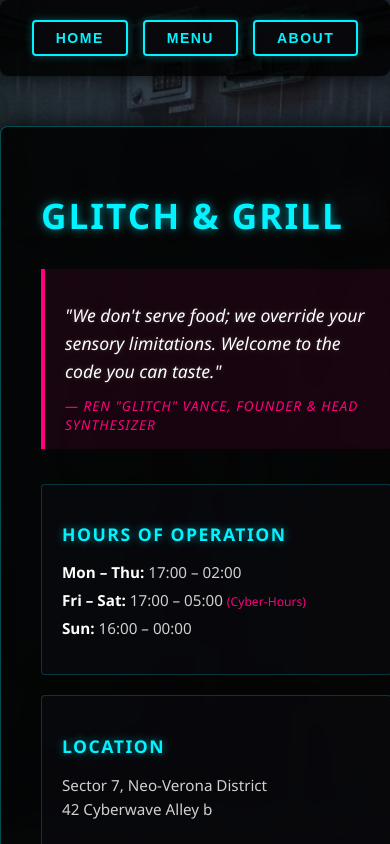
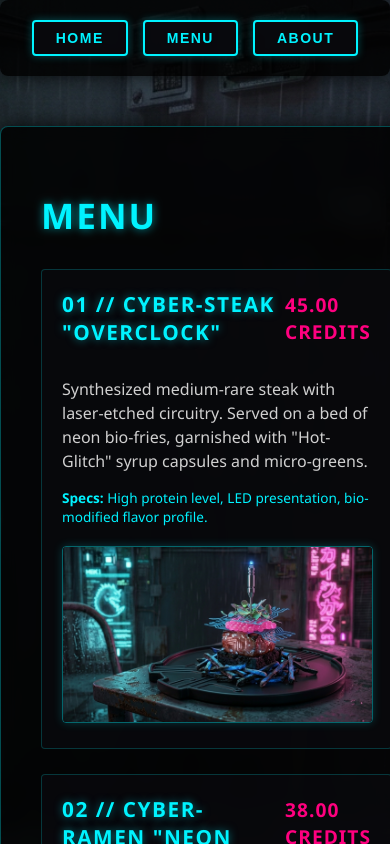
Before and after one commit to dev-groznov/restaurant-page, a website built with webpack: page src/template.html in a window 390 px wide. Both pictures are taken after a click on the button "MENU". Shown: the top 844 px of the page. Built offline with nearby package versions, Linux system fonts and the light colour scheme.

Commit message:
feat: complete Glitch & Grill project release
- Implement dynamic DOM generation for Home, Menu, and About pages
- Add tab switching functionality in index.js

```diff
--- a/package.json
+++ b/package.json
@@ -1,6 +1,7 @@
 {
   "devDependencies": {
     "css-loader": "^7.1.4",
+    "html-loader": "^5.1.0",
     "html-webpack-plugin": "^5.6.8",
     "style-loader": "^4.0.0",
     "webpack": "^5.109.2",
--- a/src/index.js
+++ b/src/index.js
@@ -1,56 +1,27 @@
 import "./styles.css";
+import { createHomePage } from "./script/home.js";
+import { createMenuPage } from "./script/menu.js";
+import { createAboutPage } from "./script/about.js";
+
 
 const content = document.querySelector(".content");
 
-const mainTitle = document.createElement("h1");
-const quote = document.createElement("blockquote");
-const quoteText = document.createElement("p");
-const quoteAuthor = document.createElement("cite");
-const info = document.createElement("div");
-const card1 = document.createElement("div");
-const cardTitle1 = document.createElement("h3");
-const card2 = document.createElement("div");
-const cardTitle2 = document.createElement("h3");
-const scheduleList = document.createElement("ul");
-const locationText = document.createElement("p");
+const homeBtn = document.querySelector(".home-btn");
+homeBtn.addEventListener("click", () => {
+    content.innerHTML = "";
+    createHomePage()
+})
 
-mainTitle.textContent = "Glitch & Grill";
-quoteText.textContent = `"We don't serve food; we override your sensory limitations. Welcome to the code you can taste."`;
-quoteAuthor.textContent = '— Ren "Glitch" Vance, Founder & Head Synthesizer';
-cardTitle1.textContent = "Hours of Operation";
-cardTitle2.textContent = "Location";
+const menuBtn = document.querySelector(".menu-btn");
+menuBtn.addEventListener("click", (e) => {
+    content.innerHTML = "";
+    createMenuPage()
+})
 
-scheduleList.innerHTML = `
-  <li><span>Mon – Thu:</span> 17:00 – 02:00</li>
-  <li><span>Fri – Sat:</span> 17:00 – 05:00 <small>(Cyber-Hours)</small></li>
-  <li><span>Sun:</span> 16:00 – 00:00</li>
-`;
+const aboutBtn = document.querySelector(".about-btn");
+aboutBtn.addEventListener("click", (e) => {
+    content.innerHTML = "";
+    createAboutPage()
+})
 
-locationText.innerHTML = `
-  Sector 7, Neo-Verona District<br>
-  42 Cyberwave Alley b
-`;
-
-mainTitle.classList.add("main-title");
-quote.classList.add("quote-box");
-quoteText.classList.add("quote-text");
-quoteAuthor.classList.add("quote-author");
-info.classList.add("info-grid");
-card1.classList.add("info-card");
-cardTitle1.classList.add("card-title");
-scheduleList.classList.add("schedule-list");
-card2.classList.add("info-card");
-cardTitle2.classList.add("card-title");
-locationText.classList.add("location-text");
-
-content.appendChild(mainTitle);
-content.appendChild(quote);
-quote.appendChild(quoteText);
-quote.appendChild(quoteAuthor);
-content.appendChild(info);
-info.appendChild(card1);
-info.appendChild(card2);
-card1.appendChild(cardTitle1);
-card2.appendChild(cardTitle2);
-card1.appendChild(scheduleList);
-card2.appendChild(locationText);
+createHomePage()
--- /dev/null
+++ b/src/script/about.js
@@ -0,0 +1,79 @@
+export function createAboutPage() {
+    const content = document.querySelector(".content");
+
+    // Title
+    const mainTitle = document.createElement("h1");
+    mainTitle.classList.add("main-title");
+    mainTitle.textContent = "About Glitch & Grill";
+    content.appendChild(mainTitle);
+
+    // Main Story / Mission Card
+    const storyCard = document.createElement("div");
+    storyCard.classList.add("info-card");
+    storyCard.style.marginBottom = "25px";
+
+    const storyTitle = document.createElement("h3");
+    storyTitle.classList.add("card-title");
+    storyTitle.textContent = "01 // Our System Protocol";
+
+    const storyText1 = document.createElement("p");
+    storyText1.classList.add("desc-text");
+    storyText1.textContent = "Founded in 2088 by former bio-cybernetic engineer Ren 'Glitch' Vance, Glitch & Grill was born out of a simple glitch in the corporate food-synthesis grid. We believe that dining should not just be fuel—it should be an immersive sensory override.";
+
+    const storyText2 = document.createElement("p");
+    storyText2.classList.add("desc-text");
+    storyText2.textContent = "Located deep within Sector 7, our kitchen utilizes molecular 3D printers, bio-luminescent seasoning, and high-frequency thermal grills to hack traditional culinary arts into high-tech gastronomy.";
+
+    storyCard.appendChild(storyTitle);
+    storyCard.appendChild(storyText1);
+    storyCard.appendChild(storyText2);
+    content.appendChild(storyCard);
+
+    // Features Section Header
+    const featuresTitle = document.createElement("h3");
+    featuresTitle.classList.add("card-title");
+    featuresTitle.style.marginBottom = "15px";
+    featuresTitle.textContent = "02 // Core Specs";
+    content.appendChild(featuresTitle);
+
+    // Grid for Specs / Cards
+    const specsGrid = document.createElement("div");
+    specsGrid.classList.add("info-grid");
+
+    const specsData = [
+        {
+            title: "Synthetic Excellence",
+            desc: "100% lab-grown, ethically synthesized proteins and bio-modified veggies with zero environmental footprint."
+        },
+        {
+            title: "Neural Pairing",
+            desc: "Our dishes are designed to stimulate visual, gustatory, and sensory neural pathways simultaneously."
+        },
+        {
+            title: "Safe Environment",
+            desc: "Fully shielded against EMP bursts, corporate surveillance, and street-level signal interference."
+        }
+    ];
+
+    specsData.forEach((spec) => {
+        const specCard = document.createElement("div");
+        specCard.classList.add("info-card");
+
+        const specTitle = document.createElement("h3");
+        specTitle.classList.add("card-title");
+        specTitle.style.fontSize = "1rem";
+        specTitle.textContent = spec.title;
+
+        const specDesc = document.createElement("p");
+        specDesc.classList.add("desc-text");
+        specDesc.style.fontSize = "0.9rem";
+        specDesc.style.marginBottom = "0";
+        specDesc.textContent = spec.desc;
+
+        specCard.appendChild(specTitle);
+        specCard.appendChild(specDesc);
+        specsGrid.appendChild(specCard);
+    });
+
+    content.appendChild(specsGrid);
+}
--- /dev/null
+++ b/src/script/home.js
@@ -0,0 +1,56 @@
+export function createHomePage() {
+    const content = document.querySelector(".content");
+
+    const mainTitle = document.createElement("h1");
+    const quote = document.createElement("blockquote");
+    const quoteText = document.createElement("p");
+    const quoteAuthor = document.createElement("cite");
+    const info = document.createElement("div");
+    const card1 = document.createElement("div");
+    const cardTitle1 = document.createElement("h3");
+    const card2 = document.createElement("div");
+    const cardTitle2 = document.createElement("h3");
+    const scheduleList = document.createElement("ul");
+    const locationText = document.createElement("p");
+
+    mainTitle.textContent = "Glitch & Grill";
+    quoteText.textContent = `"We don't serve food; we override your sensory limitations. Welcome to the code you can taste."`;
+    quoteAuthor.textContent = '— Ren "Glitch" Vance, Founder & Head Synthesizer';
+    cardTitle1.textContent = "Hours of Operation";
+    cardTitle2.textContent = "Location";
+
+    scheduleList.innerHTML = `
+    <li><span>Mon – Thu:</span> 17:00 – 02:00</li>
+    <li><span>Fri – Sat:</span> 17:00 – 05:00 <small>(Cyber-Hours)</small></li>
+    <li><span>Sun:</span> 16:00 – 00:00</li>
+    `;
+
+    locationText.innerHTML = `
+    Sector 7, Neo-Verona District<br>
+    42 Cyberwave Alley b
+    `;
+
+    mainTitle.classList.add("main-title");
+    quote.classList.add("quote-box");
+    quoteText.classList.add("quote-text");
+    quoteAuthor.classList.add("quote-author");
+    info.classList.add("info-grid");
+    card1.classList.add("info-card");
+    cardTitle1.classList.add("card-title");
+    scheduleList.classList.add("schedule-list");
+    card2.classList.add("info-card");
+    cardTitle2.classList.add("card-title");
+    locationText.classList.add("location-text");
+
+    content.appendChild(mainTitle);
+    content.appendChild(quote);
+    quote.appendChild(quoteText);
+    quote.appendChild(quoteAuthor);
+    content.appendChild(info);
+    info.appendChild(card1);
+    info.appendChild(card2);
+    card1.appendChild(cardTitle1);
+    card2.appendChild(cardTitle2);
+    card1.appendChild(scheduleList);
+    card2.appendChild(locationText);
+}
--- /dev/null
+++ b/src/script/menu.js
@@ -0,0 +1,121 @@
+import imgSteak from "../images/saucesteak.jpeg";
+import imgRamen from "../images/ramen.jpeg";
+import imgBurger from "../images/burger.jpeg";
+import imgSushi from "../images/sushi.jpeg";
+import imgCocktail from "../images/cocktail.jpeg";
+
+export function createMenuPage() {
+    const content = document.querySelector(".content");
+
+    // Title
+    const mainTitle = document.createElement("h1");
+    mainTitle.classList.add("main-title");
+    mainTitle.textContent = "Menu";
+    content.appendChild(mainTitle);
+
+    // Menu Data
+    const menuItemsData = [
+        {
+            title: '01 // Cyber-Steak "Overclock"',
+            price: "45.00 CREDITS",
+            desc: 'Synthesized medium-rare steak with laser-etched circuitry. Served on a bed of neon bio-fries, garnished with "Hot-Glitch" syrup capsules and micro-greens.',
+            specs: "High protein level, LED presentation, bio-modified flavor profile.",
+            imageSrc: imgSteak,
+            imageAlt: 'Cyber-Steak "Overclock"'
+        },
+        {
+            title: '02 // Cyber-Ramen "Neon Mesh"',
+            price: "38.00 CREDITS",
+            desc: "Rich synthetic ramen featuring bioluminescent electric-blue noodles in a glowing pink broth. Served with micro-dumplings and illuminated chopsticks.",
+            specs: "Energy surge +50%, thermal stimulation, phosphor effect.",
+            imageSrc: imgRamen,
+            imageAlt: 'Cyber-Ramen "Neon Mesh"'
+        },
+        {
+            title: '03 // Glitch-Burger "Matrix Core"',
+            price: "32.00 CREDITS",
+            desc: "Marbled bio-patty on a charcoal black bun topped with neon protein cheese, purple-cyan synth sauces, and a holographic flag pick. Served with neon fries.",
+            specs: "Maximum calories, cyber-textured taste, visual desync.",
+            imageSrc: imgBurger,
+            imageAlt: 'Glitch-Burger "Matrix Core"'
+        },
+        {
+            title: '04 // Cyber-Sushi "Data Roll" Set',
+            price: "40.00 CREDITS",
+            desc: "Signature roll set featuring translucent bioluminescent fish, glowing rice, and circuit-patterned nori. Served with micro-holograms and wasabi-gel.",
+            specs: "Omega-3 overdrive, light digestibility, fluorescent effect.",
+            imageSrc: imgSushi,
+            imageAlt: 'Cyber-Sushi "Data Roll" Set'
+        },
+        {
+            title: '05 // Cocktail "Neon Overdose"',
+            price: "22.00 CREDITS",
+            desc: "Two-layered stimulating cocktail of cyan and magenta liquid synthetics infused with dry ice vapor and floating LED cubes. Served with a glowing neon straw.",
+            specs: "Mental acceleration, smoky visual effect, receptor freeze.",
+            imageSrc: imgCocktail,
+            imageAlt: 'Cocktail "Neon Overdose"'
+        }
+    ];
+
+    menuItemsData.forEach((item) => {
+        const menuItem = document.createElement("div");
+        menuItem.classList.add("menu-item", "info-card");
+
+        // Header (Title & Price)
+        const menuHeader = document.createElement("div");
+        menuHeader.classList.add("menu-header");
+
+        const cardTitle = document.createElement("h3");
+        cardTitle.classList.add("card-title");
+        cardTitle.textContent = item.title;
+
+        const priceSpan = document.createElement("span");
+        priceSpan.classList.add("price");
+        priceSpan.textContent = item.price;
+
+        menuHeader.appendChild(cardTitle);
+        menuHeader.appendChild(priceSpan);
+
+        // Body (Description & Image)
+        const menuBody = document.createElement("div");
+        menuBody.classList.add("menu-body");
+
+        const menuDesc = document.createElement("div");
+        menuDesc.classList.add("menu-desc");
+
+        const descText = document.createElement("p");
+        descText.classList.add("desc-text");
+        descText.textContent = item.desc;
+
+        const specsText = document.createElement("p");
+        specsText.classList.add("specs-text");
+
+        const specsLabel = document.createElement("span");
+        specsLabel.textContent = "Specs: ";
+        specsText.appendChild(specsLabel);
+        specsText.appendChild(document.createTextNode(item.specs));
+
+        menuDesc.appendChild(descText);
+        menuDesc.appendChild(specsText);
+
+        // Image Container
+        const imgContainer = document.createElement("div");
+        imgContainer.classList.add("menu-img-container");
+
+        const img = document.createElement("img");
+        img.classList.add("menu-img");
+        img.src = item.imageSrc;
+        img.alt = item.imageAlt;
+
+        imgContainer.appendChild(img);
+
+        // Assembly
+        menuBody.appendChild(menuDesc);
+        menuBody.appendChild(imgContainer);
+
+        menuItem.appendChild(menuHeader);
+        menuItem.appendChild(menuBody);
+
+        content.appendChild(menuItem);
+    });
+}
--- a/src/styles.css
+++ b/src/styles.css
@@ -3,7 +3,7 @@ body {
     margin: 0;
     padding: 0;
     min-height: 100vh;
-    background-image: url(../images/background.jpeg);
+    background-image: url(./images/background.jpeg);
     background-position: center center;
     background-repeat: no-repeat;
     background-size: cover;
@@ -27,7 +27,6 @@ header nav {
     gap: 15px;
 }
 
-/* Стилизация кнопок */
 header nav .nav-btn {
     background: rgba(10, 10, 15, 0.85);
     color: #00f3ff;
@@ -44,7 +43,6 @@ header nav .nav-btn {
     backdrop-filter: blur(4px);
 }
 
-/* Эффект при наведении */
 header nav .nav-btn:hover {
     color: #fff;
     background: #ff007f;
@@ -53,7 +51,6 @@ header nav .nav-btn:hover {
     transform: translateY(-2px);
 }
 
-/* Эффект при нажатии */
 header nav .nav-btn:active {
     transform: translateY(0);
     box-shadow: 0 0 5px #ff007f;
@@ -72,7 +69,6 @@ header nav .nav-btn:active {
     backdrop-filter: blur(8px);
 }
 
-/* Заголовок страницы */
 .main-title {
     font-size: 2.2rem;
     margin-bottom: 30px;
@@ -82,7 +78,6 @@ header nav .nav-btn:active {
     text-transform: uppercase;
 }
 
-/* Блок цитаты */
 .quote-box {
     margin: 0 0 35px 0;
     padding: 15px 20px;
@@ -108,7 +103,6 @@ header nav .nav-btn:active {
     letter-spacing: 1px;
 }
 
-/* Сетка для графика и локации */
 .info-grid {
     display: grid;
     grid-template-columns: repeat(auto-fit, minmax(240px, 1fr));
@@ -136,7 +130,6 @@ header nav .nav-btn:active {
     text-shadow: 0 0 8px rgba(0, 243, 255, 0.5);
 }
 
-/* График работы */
 .schedule-list {
     list-style: none;
     padding: 0;
@@ -153,15 +146,84 @@ header nav .nav-btn:active {
     font-weight: 600;
 }
 
-/* Локация */
 .location-text {
     line-height: 1.6;
     font-size: 0.95rem;
     color: #d0d0d0;
 }
 
-/* Акцентный текст */
 small {
     color: #ff007f;
     font-size: 0.8em;
 }
+
+.menu-item {
+    margin-bottom: 25px;
+}
+
+.menu-header {
+    display: flex;
+    justify-content: space-between;
+    align-items: baseline;
+    margin-bottom: 10px;
+}
+
+.menu-header .card-title {
+    margin: 0;
+    font-size: 1.3rem;
+}
+
+.price {
+    color: #ff007f;
+    font-weight: bold;
+    font-size: 1.2rem;
+    letter-spacing: 1px;
+}
+
+.menu-body {
+    display: flex;
+    gap: 20px;
+    margin-top: 15px;
+    flex-wrap: wrap;
+}
+
+.menu-desc {
+    flex: 1;
+    min-width: 250px;
+}
+
+.desc-text {
+    color: #d0d0d0;
+    line-height: 1.5;
+    margin-bottom: 15px;
+}
+
+.specs-text {
+    font-size: 0.85rem;
+    color: #00f3ff;
+    margin-bottom: 0;
+}
+
+.specs-text span {
+    font-weight: 600;
+}
+
+.menu-img-container {
+    flex: 1;
+    min-width: 250px;
+    text-align: center;
+}
+
+.menu-img {
+    width: 100%;
+    border-radius: 4px;
+    border: 1px solid rgba(0, 243, 255, 0.4);
+    box-shadow: 0 0 10px rgba(0, 243, 255, 0.2);
+    transition: transform 0.3s ease, border-color 0.3s ease;
+}
+
+.menu-img:hover {
+    transform: scale(1.02);
+    border-color: #ff007f;
+    box-shadow: 0 0 15px rgba(255, 0, 127, 0.4);
+}
--- a/src/template.html
+++ b/src/template.html
@@ -8,9 +8,9 @@
 <body>
     <header>
     <nav>
-        <button class="nav-btn">Home</button>
-        <button class="nav-btn">Menu</button>
-        <button class="nav-btn">About</button>
+        <button class="nav-btn home-btn">Home</button>
+        <button class="nav-btn menu-btn">Menu</button>
+        <button class="nav-btn about-btn">About</button>
     </nav>
 </header>
 
```
Also changed, not shown: webpack.config.js (+8 -0 lines), src/images/background.jpeg (renamed from images/background.jpeg), src/images/burger.jpeg (added), src/images/cocktail.jpeg (added), src/images/ramen.jpeg (added), src/images/saucesteak.jpeg (added), src/images/sushi.jpeg (added), 1 other file.
